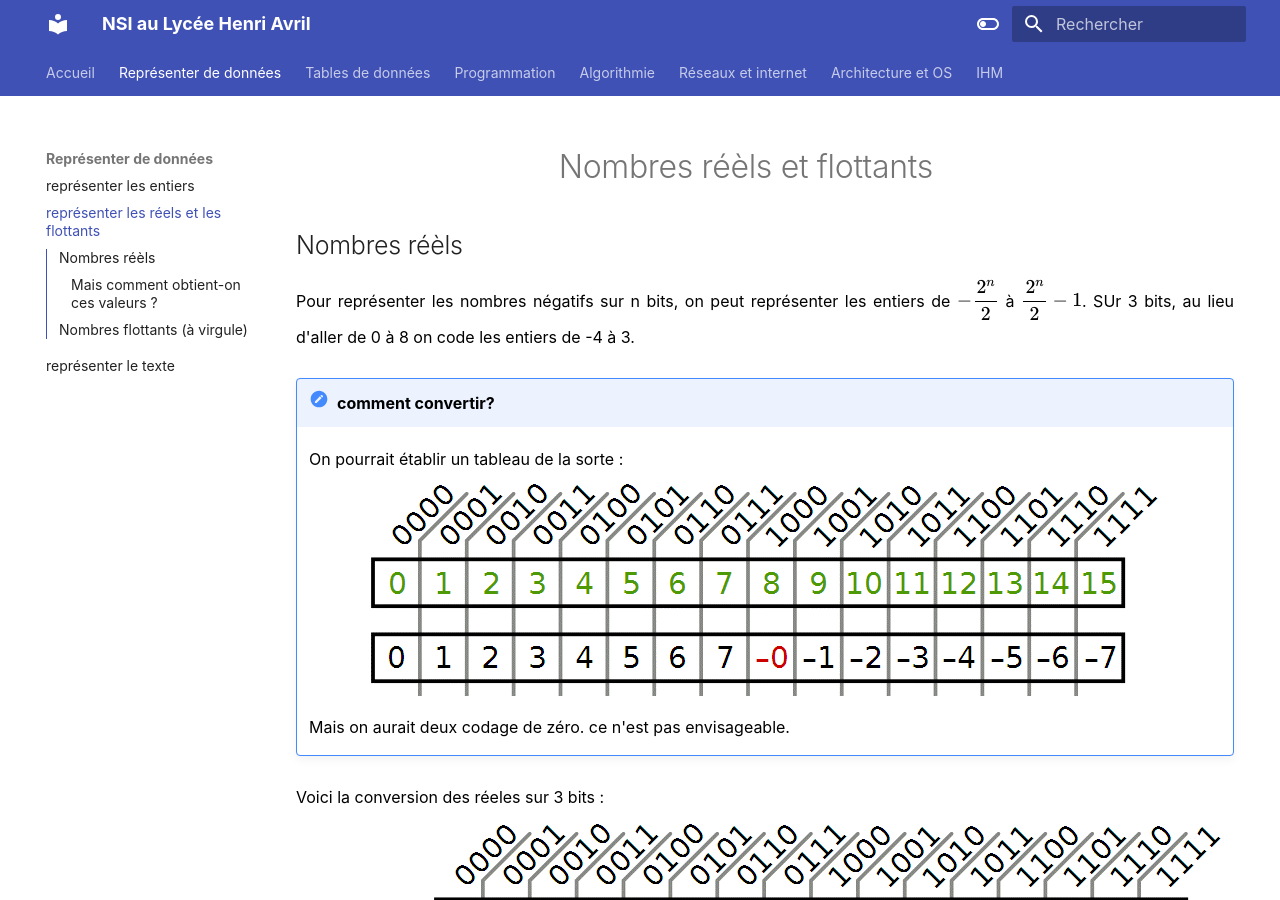
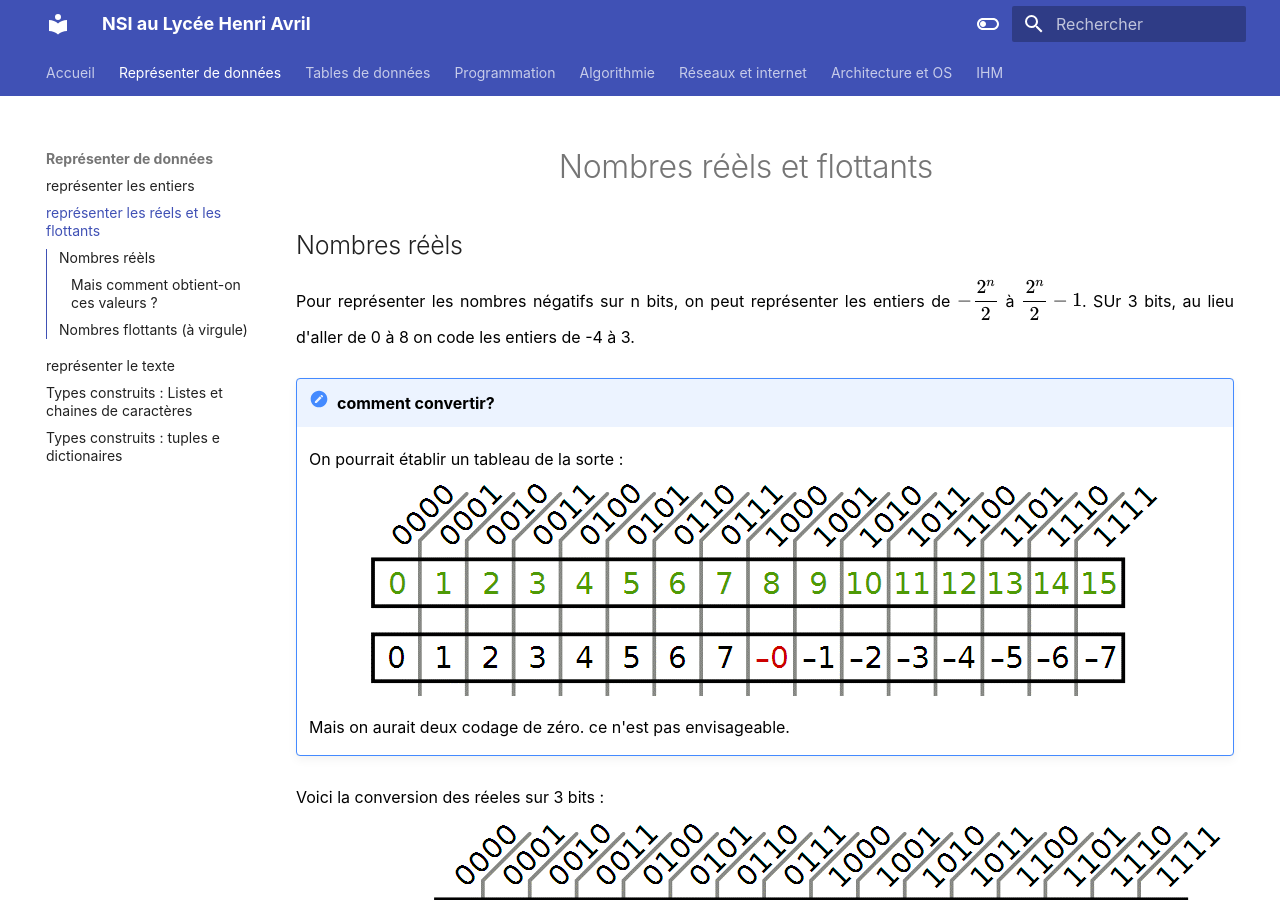
Before and after one commit to mbachelier1/site_1NSI, an MkDocs documentation site: the page built from docs/representation/reels_flottants.md, in a window 1280 px wide and 900 px high. Built offline with MkDocs 1.6.1 and Material for MkDocs 9.7.7, drawn with Linux system fonts in a browser that asks for light colours; comment, search, counter and statistics services are not loaded.

Commit message:
majindex15nov

```diff
--- a/mkdocs.yml
+++ b/mkdocs.yml
@@ -7,6 +7,8 @@ nav:
     -  'représenter les entiers' : 'representation/base_numeration.md'
     -  'représenter les réels et les flottants' : 'representation/reels_flottants.md'
     -  'représenter le texte' : 'representation/codage_texte.md'
+    -  'Types construits : Listes et chaines de caractères' : 'representation/listes_chaines.md'
+    -  'Types construits : tuples e dictionaires' : 'representation/tuples_dico.md'
   - 'Tables de données':
     -  'Traitement de données en table' : 'table_donnees/traitement_donnees.md'
   - 'Programmation':
```
